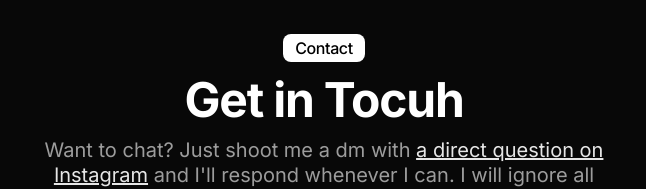
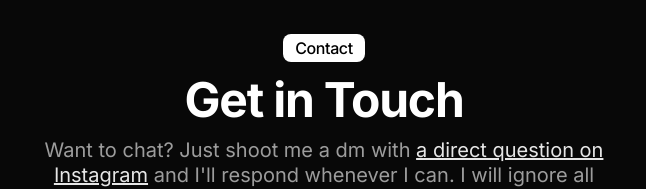
Before and after one commit to waleeddotdev/portfolio, a Next.js app: page / in a window 1280 px wide. Shown: the part 2868-3057 px from the top of the page, without its empty margins (316-962 px from the left). Built offline with nearby package versions, Linux system fonts and the light colour scheme.

Commit message:
Update Ending.jsx

```diff
--- a/app/components/Ending.jsx
+++ b/app/components/Ending.jsx
@@ -9,7 +9,7 @@ const Ending = () => {
             </div>
             <div id="contact" className="flex py-20 flex-col gap-2 items-center justify-center">
                 <h4 className=" text-balance tracking-tight  leading-tight text-base hover:bg-white/80 transition-all duration-300 py-1 px-3 bg-white font-medium rounded-lg w-fit text-black">Contact</h4>
-                <h1 className="text-5xl text-center text-balance leading-tight tracking-tight font-bold">Get in Tocuh</h1>
+                <h1 className="text-5xl text-center text-balance leading-tight tracking-tight font-bold">Get in Touch</h1>
                 <h2 className="text-xl  text-center leading-tight"><span className="opacity-60">Want to chat? Just shoot me a dm with</span> <a href="https://instagram.com/waleeddotdev" className="text-[#ffffff] opacity-90 hover:opacity-60 duration-75 transition-all underline">a direct question on Instagram</a> <span className="opacity-60">and I'll respond whenever I can. I will ignore all soliciting.</span>
                 </h2>
             </div>
```
